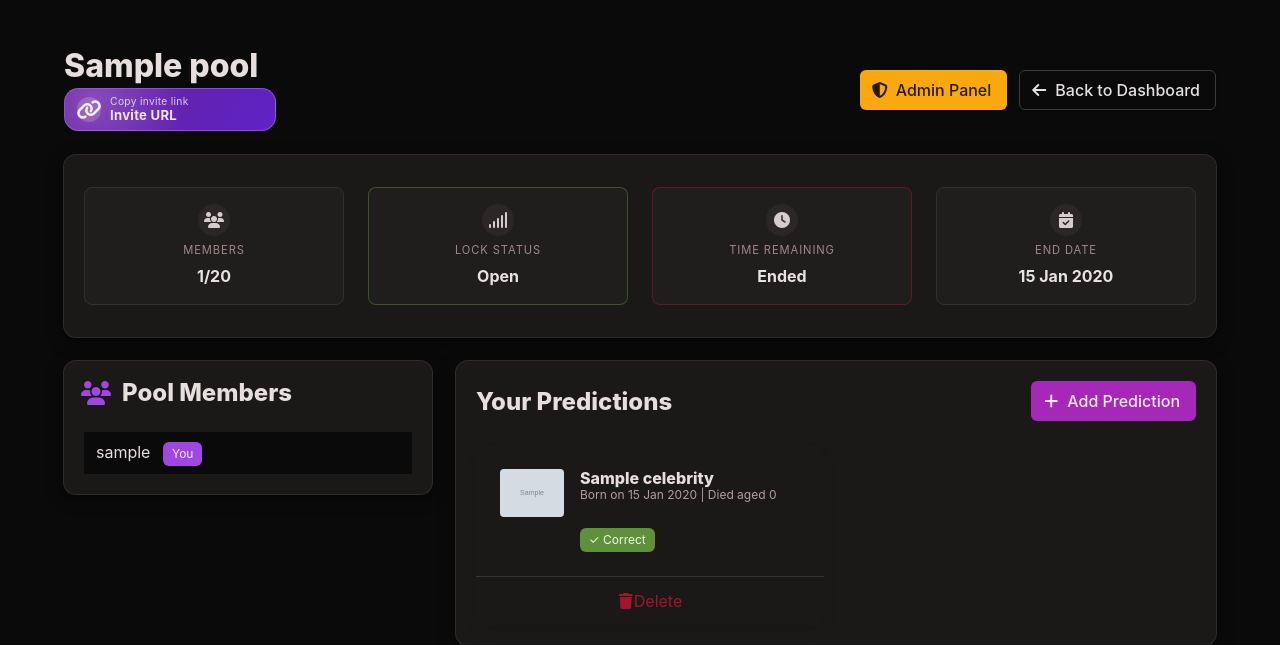
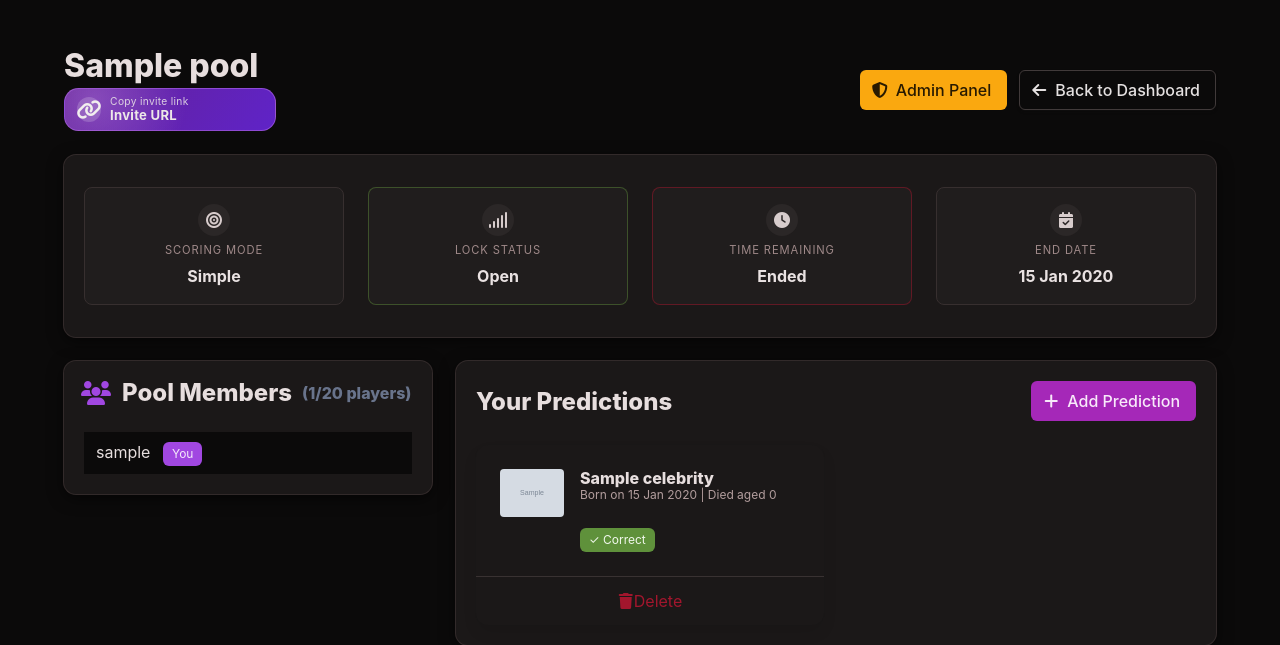
Before and after one commit to Victlebum/necroporra, a Django app: a page that uses django/templates/necroporra/pool_detail.html in a window 1280 px wide. Shown: the part 56-701 px from the top of the page. Run offline with Django 5.2, Linux system fonts and the light colour scheme; a user stored in the database is signed in; tables that the repository leaves empty hold one stand-in row (values such as "Sample post"); grey boxes marked "Sample" are stand-in pictures.

Commit message:
Update scoring mode display and enhance member count visibility in pool details

```diff
--- a/django/templates/necroporra/_pool_info_section.html
+++ b/django/templates/necroporra/_pool_info_section.html
@@ -4,10 +4,20 @@
     <div class="column is-half-mobile is-6-tablet is-3-desktop">
       <div class="pool-meta-card">
         <span class="icon pool-meta-card-icon" aria-hidden="true">
-          <i class="fas fa-users"></i>
+          {% if pool.scoring_mode == 'distributed' %}
+            <i class="fas fa-chart-pie"></i>
+          {% else %}
+            <i class="fas fa-bullseye"></i>
+          {% endif %}
         </span>
-        <p class="pool-meta-card-label">Members</p>
-        <p class="pool-meta-card-value">{{ stats.member_count }}/20</p>
+        <p class="pool-meta-card-label">Scoring Mode</p>
+        <p class="pool-meta-card-value">
+          {% if pool.scoring_mode == 'distributed' %}
+            Distributed
+          {% else %}
+            Simple
+          {% endif %}
+        </p>
       </div>
     </div>
 
--- a/django/templates/necroporra/pool_detail.html
+++ b/django/templates/necroporra/pool_detail.html
@@ -68,6 +68,7 @@
         <span class="icon-text">
           <span class="icon has-text-warning"><i class="fas fa-trophy"></i></span>
           <span>Leaderboard</span>
+          <span class="is-size-5 has-text-grey ml-2">({{ stats.member_count }}/20 players)</span>
         </span>
       </h2>
 
@@ -141,6 +142,7 @@
             <span class="icon-text">
               <span class="icon has-text-info mr-2"><i class="fas fa-users"></i></span>
               <span>Pool Members</span>
+              <span class="is-size-6 has-text-grey ml-1">({{ stats.member_count }}/20 players)</span>
             </span>
           </h2>
 
```
